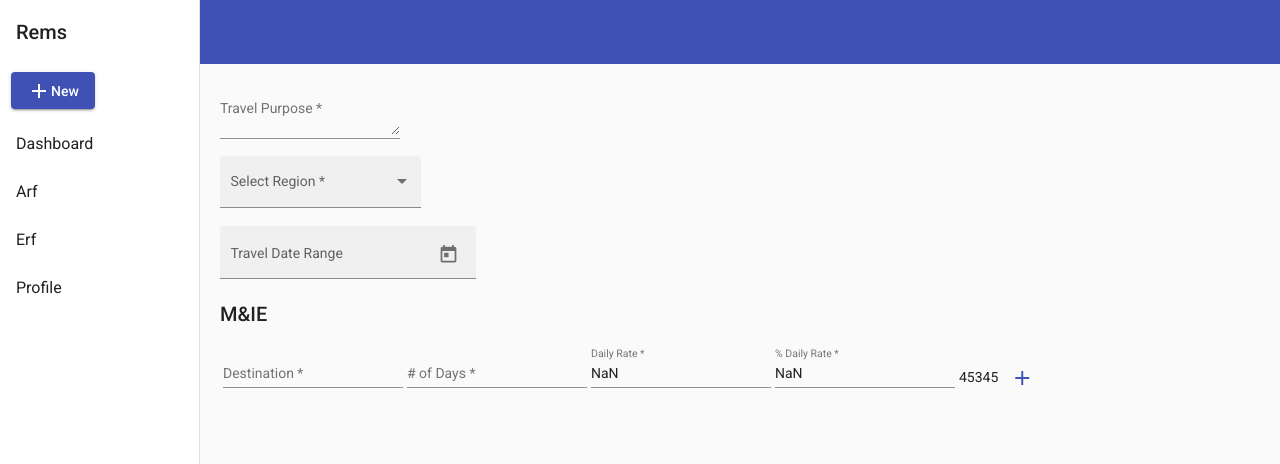
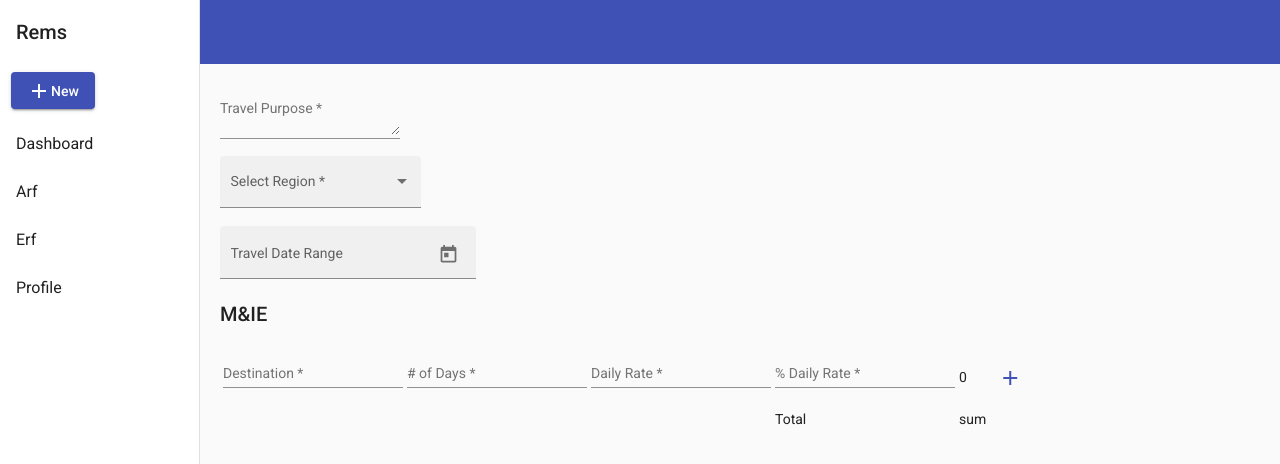
Before and after one commit to v4mpc/rems, an Angular app in the folder frontend/: page /arfs-create in a window 1280 px wide. Shown: the top 464 px of the page. Built offline with nearby package versions, Linux system fonts and the light colour scheme.

Commit message:
added row calculation of sum

```diff
--- a/frontend/src/app/pages/arf-create/arf-create.component.html
+++ b/frontend/src/app/pages/arf-create/arf-create.component.html
@@ -69,11 +69,11 @@
                                 </mat-form-field>
                             </td>
                             <td>
-                                45345
+                                {{((mes.value[i].rate*mes.value[i].days*mes.value[i].pRate)/100)|number}}
                             </td>
 
                             <td *ngIf="i+1==mes.length">
-                                <button mat-icon-button color="primary" (click)="addMe()"
+                                <button mat-icon-button color="primary" (click)="addMe({destination:''})"
                                     aria-label="Example icon button with a home icon">
                                     <mat-icon>add</mat-icon>
                                 </button>
@@ -92,6 +92,16 @@
 
 
                 </ng-container>
+                <tr>
+                    <td></td>
+                    <td></td>
+                    <td></td>
+
+                    <td>Total</td>
+                    <td>sum</td>
+                    <td></td>
+                    <td></td>
+                </tr>
 
 
 
--- a/frontend/src/app/pages/arf-create/arf-create.component.ts
+++ b/frontend/src/app/pages/arf-create/arf-create.component.ts
@@ -47,7 +47,7 @@ export class ArfCreateComponent implements OnInit {
   }
 
   ngOnInit(): void {
-    this.addMe({ destination: '', days: NaN, rate: NaN, pRate: NaN })
+    this.addMe({ destination: '', days: null, rate: null, pRate: null })
   }
 
   locations: Location[] = [
@@ -111,7 +111,7 @@ export class ArfCreateComponent implements OnInit {
     // second row
     const me2 = {
       destination: this.arfForm.value.region.name,
-      days: 1,
+      days: this.diffDays(this.arfForm.value.startTravelDate, this.arfForm.value.endTravelDate) - 2,
       rate: this.arfForm.value.region.me,
       pRate: 100
     }
@@ -129,6 +129,7 @@ export class ArfCreateComponent implements OnInit {
 
 
   regionChanged() {
+    console.log(this.mes)
     this.fillMes()
   }
 
@@ -141,4 +142,20 @@ export class ArfCreateComponent implements OnInit {
   }
 
 
+  diffDays(startDate, endDate) {
+    const date1 = new Date(startDate);
+    const date2 = new Date(endDate);
+    const diffTime = Math.abs(date2.getTime() - date1.getTime());
+    console.log(Math.ceil(diffTime / (1000 * 60 * 60 * 24)))
+    return Math.ceil(diffTime / (1000 * 60 * 60 * 24));
+
+  }
+
+
+  mesSum() {
+
+
+  }
+
+
 }
```
